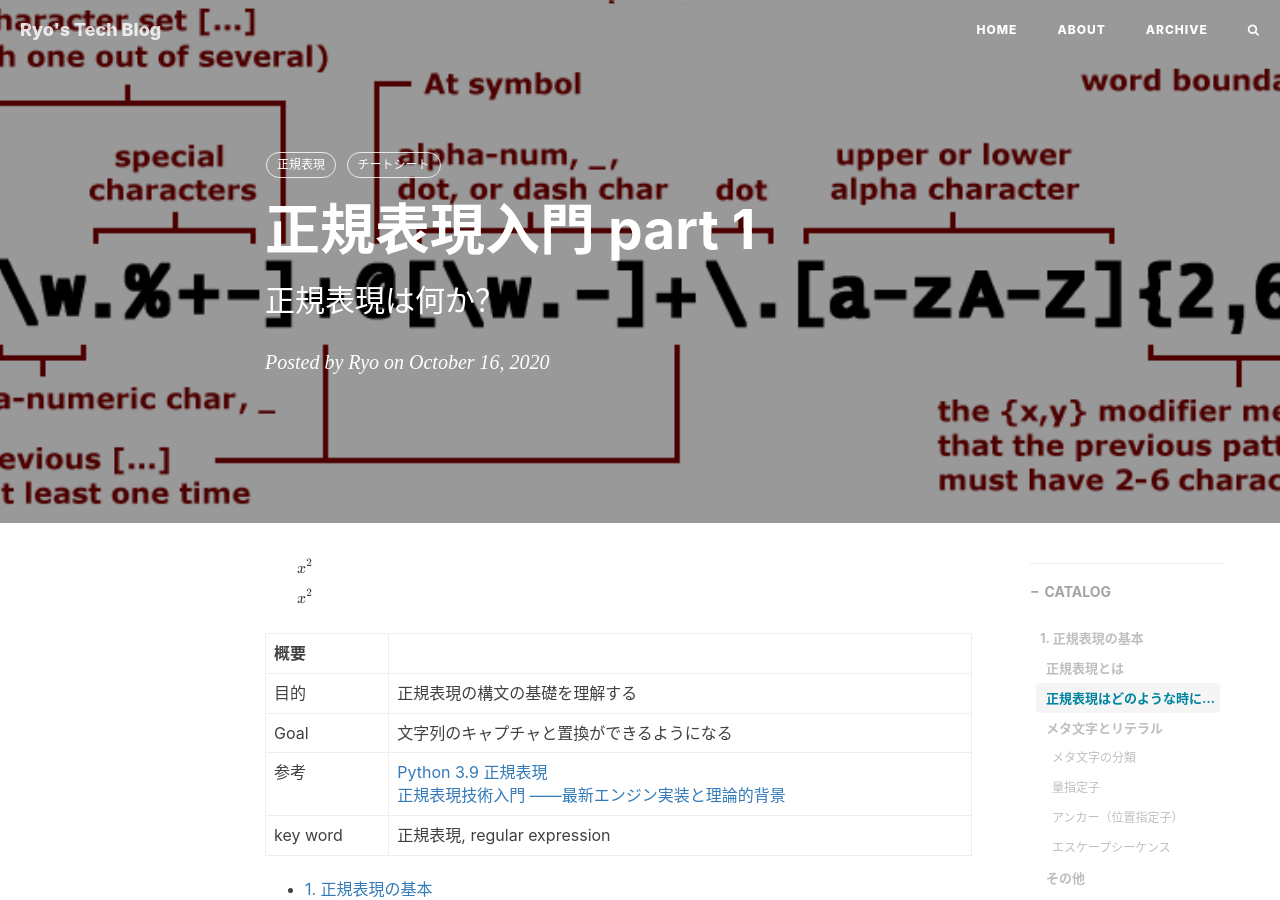
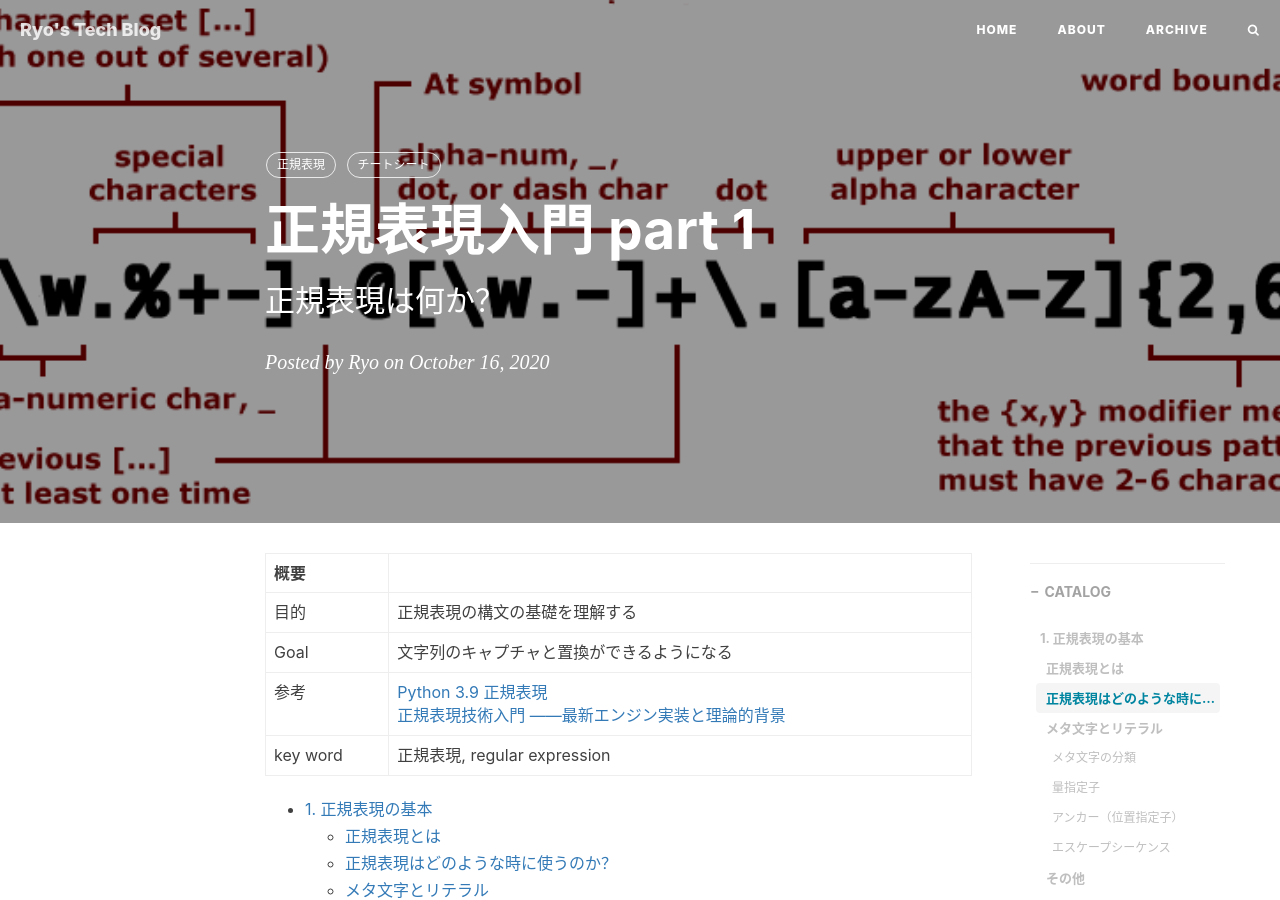
Before and after one commit to RyoNakagami/RyoNakagami.github.io, a Jekyll site: the page built from _posts/2020-10-16-Regular-Expression-part1.md, in a window 1280 px wide and 900 px high. Built offline with Jekyll 4.4.1, drawn with Linux system fonts in a browser that asks for light colours; nearby versions of some CDN libraries; comment, search, counter and statistics services are not loaded.

Commit message:
FIX BUGS

```diff
--- a/_posts/2020-10-16-Regular-Expression-part1.md
+++ b/_posts/2020-10-16-Regular-Expression-part1.md
@@ -14,13 +14,6 @@ tags:
 - 正規表現
 - チートシート
 ---
-
-$$ x^2 $$
-
-$$\begin{aligned}
-    x^2
-\end{aligned}$$
-
 
 |概要||
 |---|---|
```
